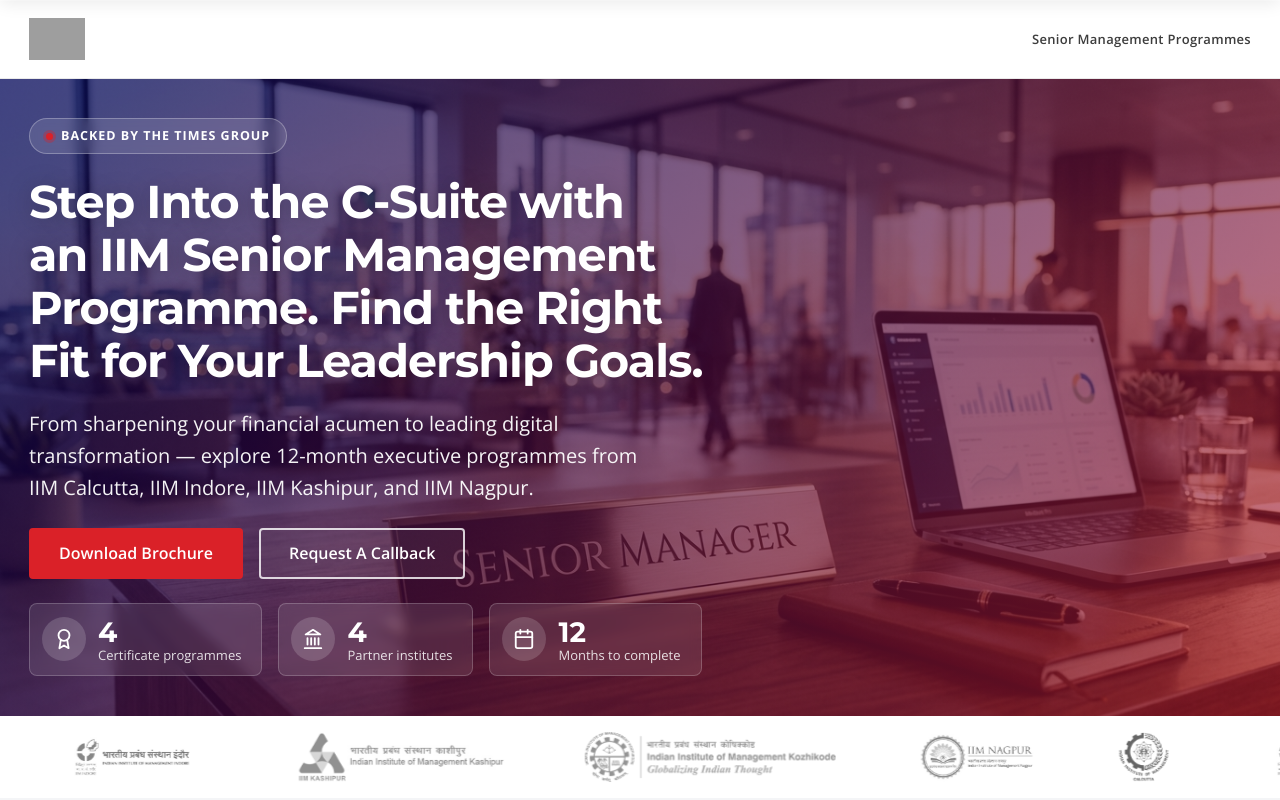
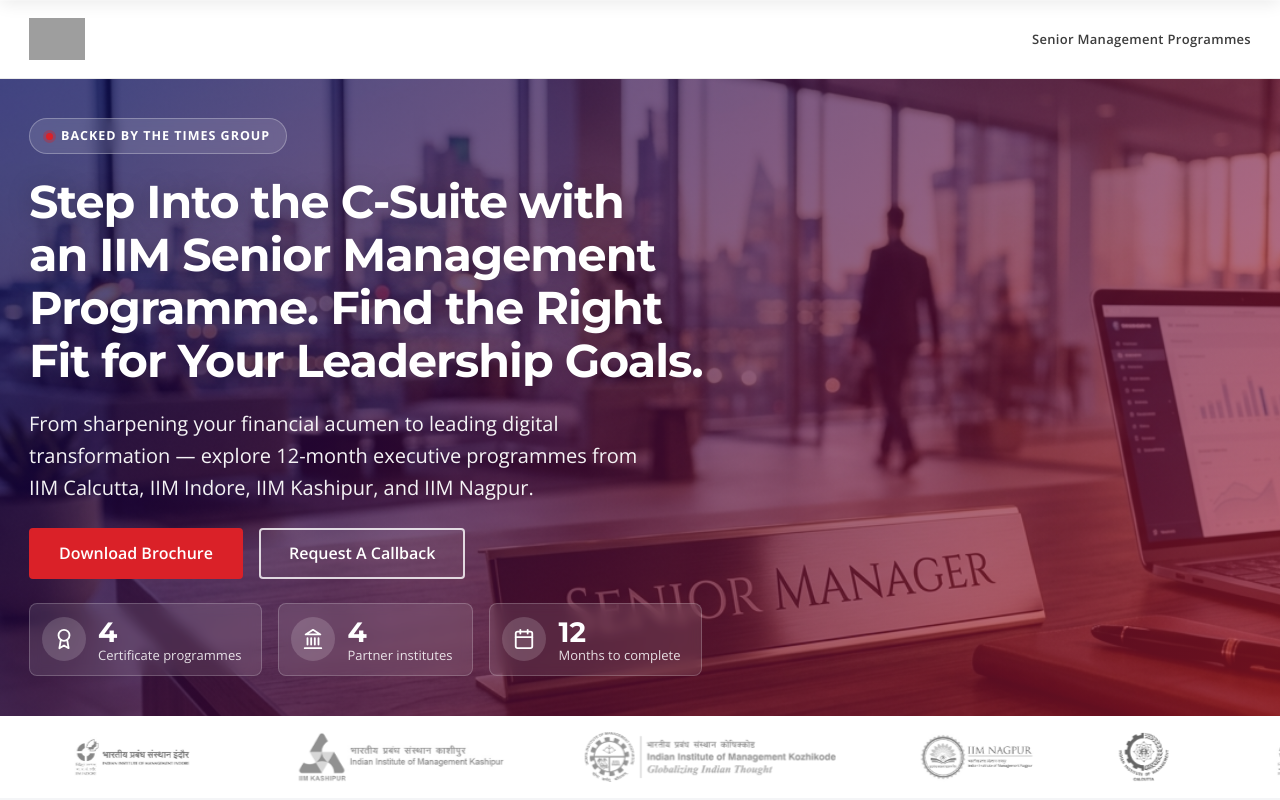
Before and after one commit to Vpunjabi93/PMP-cat-Page, a React (Vite) app: page / in a window 1280 px wide. Shown: the top 800 px of the page. Built offline with nearby package versions, Linux system fonts and the light colour scheme; grey boxes are pictures that could not be loaded.

Commit message:
Pan hero banner image to the right so plaque avoids text

```diff
--- a/src/index.css
+++ b/src/index.css
@@ -320,8 +320,15 @@
 .hero-bg {
     position: absolute;
     inset: 0;
-    background: url('/assets/img/banner.jpg') center/cover no-repeat;
+    background: url('/assets/img/banner.jpg') 0% center / cover no-repeat;
     z-index: -2;
+}
+@media (min-width: 1024px) {
+    .hero-bg {
+        /* Zoom slightly on desktop so we have room to pan the image left (pushing plaque right) */
+        background-size: 125% auto;
+        background-position: left center;
+    }
 }
 .hero-gradient-overlay {
     position: absolute;
```
